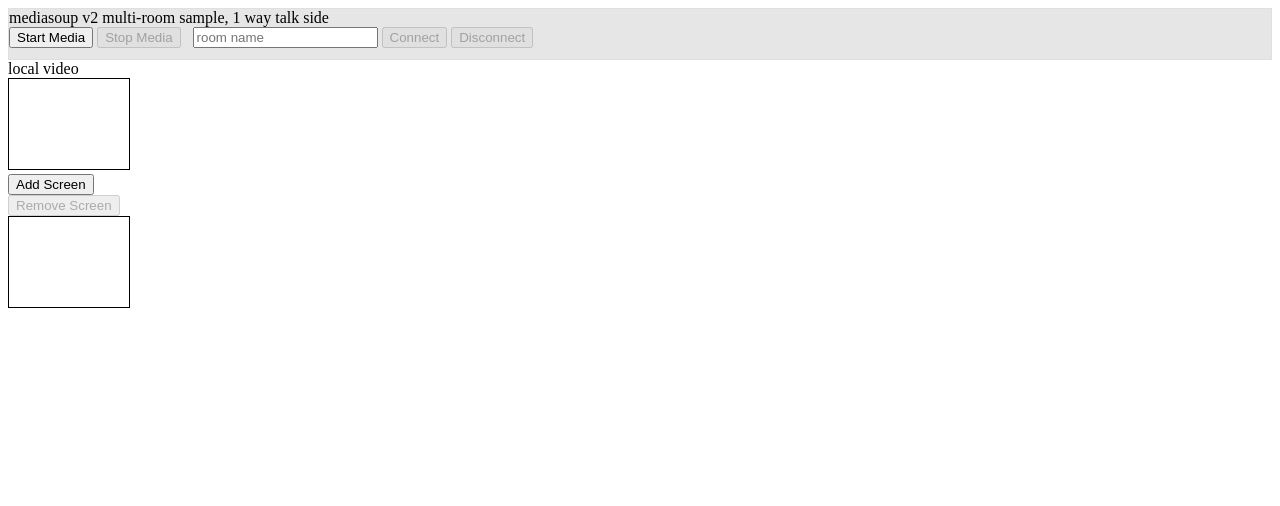
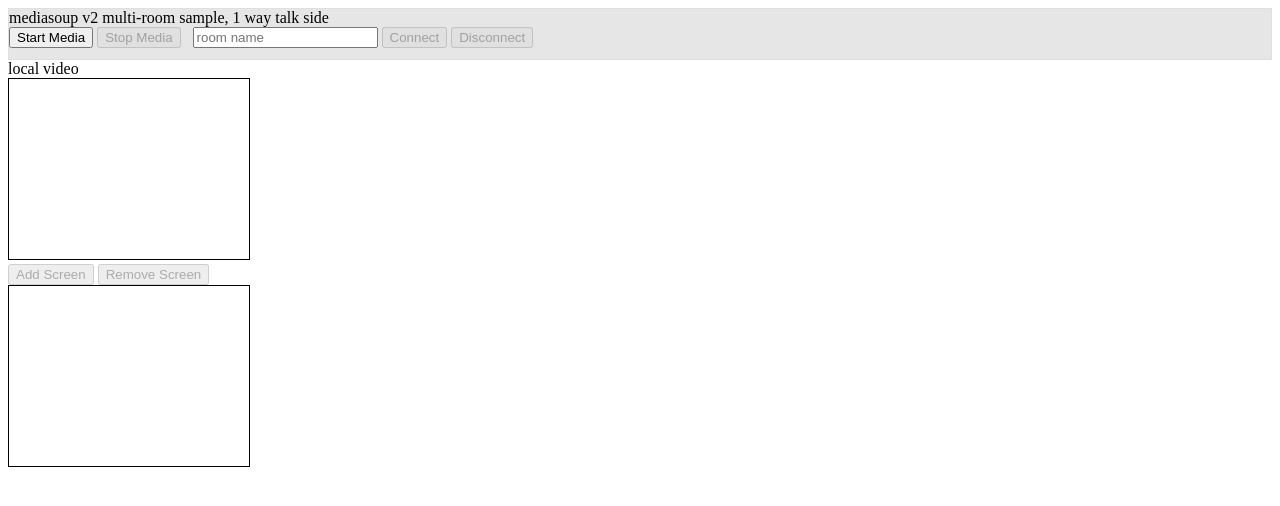
Before and after one commit to mganeko/mediasoup_sample_v2, a website: page public_meeting/talk.html in a window 1280 px wide. Drawn offline with nearby package versions, Linux system fonts and the light colour scheme.

Commit message:
enable/disable addScreen button

```diff
--- a/package.json
+++ b/package.json
@@ -15,6 +15,7 @@
     "start": "node mediasoup_sample_v2.js",
     "socketio": "node mediasoup_sample_v2_socketio.js",
     "room": "node mediasoup_sample_v2_socketio_room.js",
+    "meeting": "node mediasoup_v2_meeting.js",
     "test": "echo \"Error: no test specified\" && exit 1"
   },
   "keywords": [
--- a/public_meeting/talk.html
+++ b/public_meeting/talk.html
@@ -34,7 +34,7 @@
 
     .pannel_h {
       height: 100%;
-      width: 122px;
+      width: 242px;
     }
 
     .outer_v {
@@ -76,14 +76,14 @@
     <button id="disconnect_button" onclick="dissconnect();">Disconnect</button>
   </div>
   <div class="outer_h">
-    <div id="local_pannel" class="pannel_h" style="width: 122px;">
+    <div id="local_pannel" class="pannel_h" style="width: 242px;">
       local video<br />
-      <video id="local_video" autoplay style="width: 120px; height: 90px; border: 1px solid black;"></video>
+      <video id="local_video" autoplay style="width: 240px; height: 180px; border: 1px solid black;"></video>
       <span id="state_span"></span>
       <br />
       <button id="start_screen_button" onclick="startScreenShare();">Add Screen</button>
       <button id="stop_screen_button" onclick="stopScreenShare();">Remove Screen</button>
-      <video id="screen_video" autoplay style="width: 120px; height: 90px; border: 1px solid black;"></video>
+      <video id="screen_video" autoplay style="width: 240px; height: 180px; border: 1px solid black;"></video>
 
     </div>
     <!-- NO remote video<br /> -->
@@ -460,12 +460,18 @@
       }
     }
 
-    if (screenStream) {
-      disableElement('start_screen_button');
-      enabelElement('stop_screen_button');
+    if (room.joined) {
+      if (screenStream) {
+        disableElement('start_screen_button');
+        enabelElement('stop_screen_button');
+      }
+      else {
+        enabelElement('start_screen_button');
+        disableElement('stop_screen_button');
+      }
     }
     else {
-      enabelElement('start_screen_button');
+      disableElement('start_screen_button');
       disableElement('stop_screen_button');
     }
   }
```
